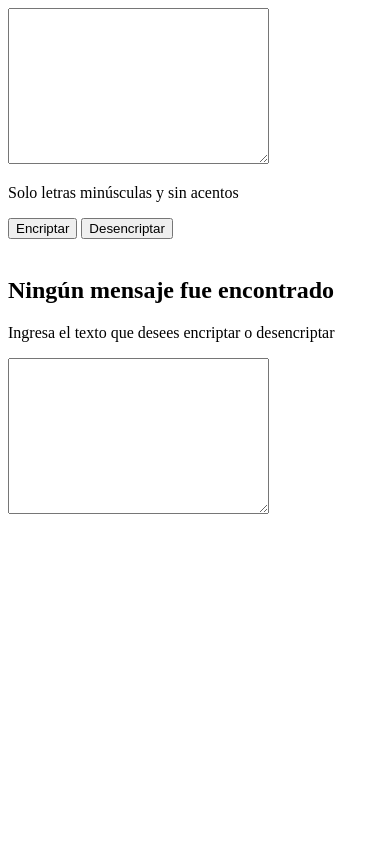
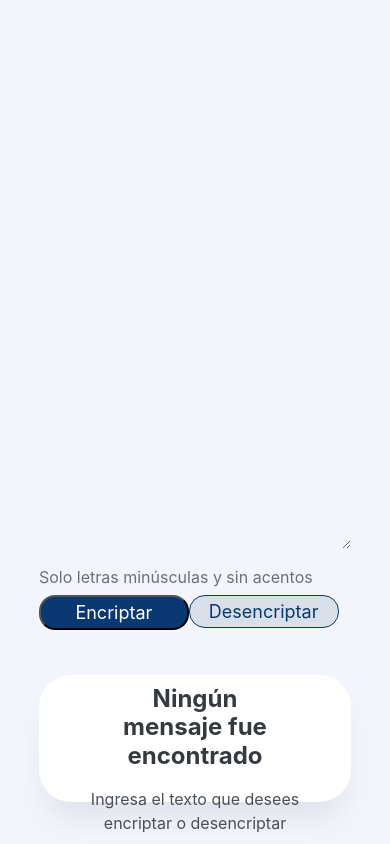
Before and after one commit to Vanessa24-gn/encriptador-text, a plain HTML site: page index.html in a window 390 px wide. Drawn offline with Linux system fonts and the light colour scheme.

Commit message:
Diseño del encriptador con css y responsive design junto con la funcionalidad de encriptar un texto

```diff
--- a/index.html
+++ b/index.html
@@ -36,19 +36,19 @@
         </div>
     </div>
     <div class="encriptado">
-        <img src="" alt="" id="muneco"/>
+        <img src="img/Muñeco.png" alt="" id="muneco"/>
         <div
          class="mensaje-encriptado"
          id="mensaje-encriptado">
-         <h2 id="titulo-mensaje">Ningún mensaje fue encontrado</h2>
+         <h2 id="titulo-mensaje">Ningún mensaje fue encontrado</h2  >
          <p id="parrafo">Ingresa el texto que desees encriptar o desencriptar</p>
-         <textarea
+         <!--<textarea
          name="mensaje"
          id="mensaje"
          cols="30"
          rows="10"
          class="mensaje"
-         ></textarea>
+         ></textarea> -->
         </div>
     </div>
     </div>
--- a/index.js
+++ b/index.js
@@ -0,0 +1,28 @@
+function encriptar() {
+    let texto = document.getElementById("texto").value;
+    let tituloMensaje = document.getElementById("titulo-mensaje");
+    let parrafo = document.getElementById("parrafo");
+    let muneco = document.getElementById("muneco");
+
+    let textoCifrado = texto
+        .replace(/e/gi, "enter")
+        .replace(/i/gi, "imes")
+        .replace(/a/gi, "ai")
+        .replace(/o/gi, "ober")
+        .replace(/u/gi, "ufat")
+        .replace(/l/gi, "ola")
+        .replace(/s/gi, "nou")
+        .replace(/m/gi, "mono");
+
+        if (texto.length != 0) {
+            document.getElementById("texto").value = textoCifrado;
+            tituloMensaje.textContent = "Texto encriptado con satisfacción";
+            parrafo.textContent = "";
+            muneco.src = "./img/feliz.png";
+        } else {
+            muneco.src = "./img/Muñeco.png";
+            tituloMensaje.textContent = "Ningún mensaje fue encontrado";
+            parrafo.textContent = "Ingresa el texto que desees encriptar o desencriptar";
+            alert("Debes ingresar algún texto");
+        }
+}
--- a/styles.css
+++ b/styles.css
@@ -0,0 +1,226 @@
+* {
+    margin: 0;
+    padding: 0;
+}
+
+.container{
+position: relative;
+width: 100vw;
+height: 100vh;
+background: #f3f5fc;
+}
+
+.texto{
+    position: absolute;
+    width: 42%;
+    height: 60%;
+    left: 12%;
+    top: 15%;
+    border: none;
+    font-family: "Inter";
+    font-style: normal;
+    font-weight: 400;
+    font-size: 32px;
+    line-height: 150%;
+    background-color: #f3f5fc;
+}
+
+.texto::placeholder {
+    font-family: "Inter";
+    font-style: normal;
+    color: #0a3871;
+}
+
+.texto:focus,
+.texto:active{
+    border: none;
+    outline: none;
+}
+
+.terminos {
+    display: flex;
+    flex-direction: row;
+    align-items: center;
+    padding: 0px;
+    gap: 8px;
+    position: absolute;
+    width: 80%;
+    left: 12%;
+    top: 80%;
+}
+
+.terminos p {
+    font-family: "Inter";
+    font-style: normal;
+    font-weight: 400;
+    font-size: 12px;
+    line-height: 150%;
+    color: #495057;
+    opacity: 0.8;
+    flex: none;
+    order: 1;
+    flex-grow: 0;
+}
+
+.botones {
+    display: flex;
+    flex-direction: row;
+    align-items: flex-start;
+    padding: 1% 0;
+    position: absolute;
+    width: 80%;
+    left: 12%;
+    top: 82%;
+}
+
+
+.btn-encriptar {
+    align-items: center;
+    justify-content: center;
+    padding: 2%;
+    gap: 8px;
+    width: 25%;
+    background-color: #0a3871;
+    border-radius: 24px;
+    font-family: "Inter";
+    font-size: 18px;
+    line-height: 19px;
+    text-align: center;
+    color: #fff;
+}
+
+.btn-desencriptar {
+    box-sizing: border-box;
+    display: flex;
+    flex-direction: row;
+    align-items: flex-start;
+    justify-content: center;
+    padding: 2%;
+    gap: 8px;
+    width: 25%;
+    background: #d8dfe8;
+    border: 1px solid #0a3871;
+    border-radius: 24px;
+    font-family: "Inter";
+    font-weight: 400;
+    font-size: 18px;
+    line-height: 19px;
+    text-align: center;
+    color: #0a3871;
+}
+
+.btn-desencriptar:hover,
+.btn-encriptar:hover{
+    margin: 0.3%;
+    width: 24.5%;
+    padding: 1.8%;
+}
+
+.encriptado {
+    display: flex;
+    justify-content: center;
+    position: absolute;
+    width: 30%;
+    height: 90%;
+    left: 60%;
+    top: 5%;
+    background: #fff;
+    box-shadow: 0px 24px 32px -8px rgba(0, 0, 0, 0.08);
+    border-radius: 32px;
+}
+.mensaje-encriptado {
+    display: flex;
+    flex-direction: column;
+    align-items: center;
+    justify-content: center;
+    padding: 1%;
+    gap: 16px;
+    position: absolute;
+    width: 100%;
+    top: 65%;
+    text-align: center;
+}
+
+.mensaje-encriptado h2 {
+    width: 60%;
+    font-family: "Inter";
+    font-style: normal;
+    font-weight: 700;
+    font-size: 24px;
+    line-height: 120%;
+    text-align: center;
+    color: #343a40;
+}
+
+.mensaje-encriptado p{
+    width: 80%;
+    font-family: "Inter";
+    font-style: normal;
+    font-weight: 400;
+    font-size: 16px;
+    line-height: 150%;
+    text-align: center;
+    color: #495057;
+}
+
+.encriptado img {
+    position: absolute;
+    width: 80%;
+    height: 50%;
+    top: 15%;
+}
+
+/*Responsive design */
+@media (max-width: 57.5em) {
+    .container{
+        flex-direction: row;
+    }
+    .encriptar {
+        width: 100%;
+    }
+    .texto {
+        width: 80%;
+        height: 60%;
+        left: 10%;
+        top: 5%;
+    }
+    .terminos {
+        width: 80%;
+        left: 10%;
+        top: 67%;
+    }
+    .terminos p{
+        font-size: 16px;
+    }
+    .botones {
+        width: 80%;
+        left: 10%;
+        top: 70%;
+    }
+    .btn-encriptar,
+    .btn-desencriptar {
+        width: 48%;
+        border-radius: 16px;
+    }
+    .btn-encriptar:hover,
+    .btn-desencriptar:hover {
+        margin: 0.3%;
+        width: 47.5%;
+        padding: 1.8%;
+    }
+    .encriptado {
+        width: 80%;
+        height: 15%;
+        left: 10%;
+        top: 80%;
+    }
+    .mensaje-encriptado {
+        width: 100%;
+        top: 5%;
+    }
+    .encriptado img {
+        top: 0;
+        display: none;
+        visibility: hidden;
+    }
+}
```
Also changed, not shown: img/feliz.png (added).
